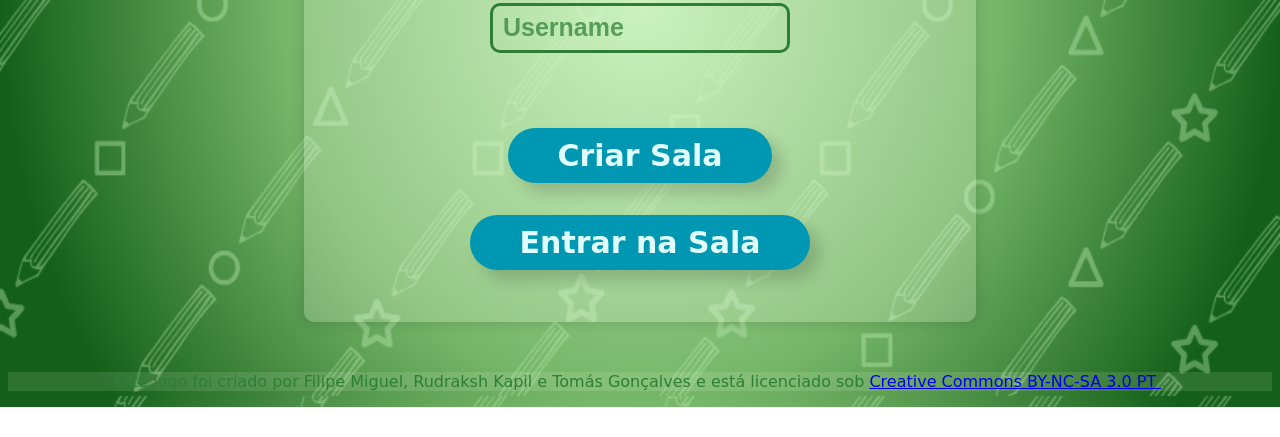
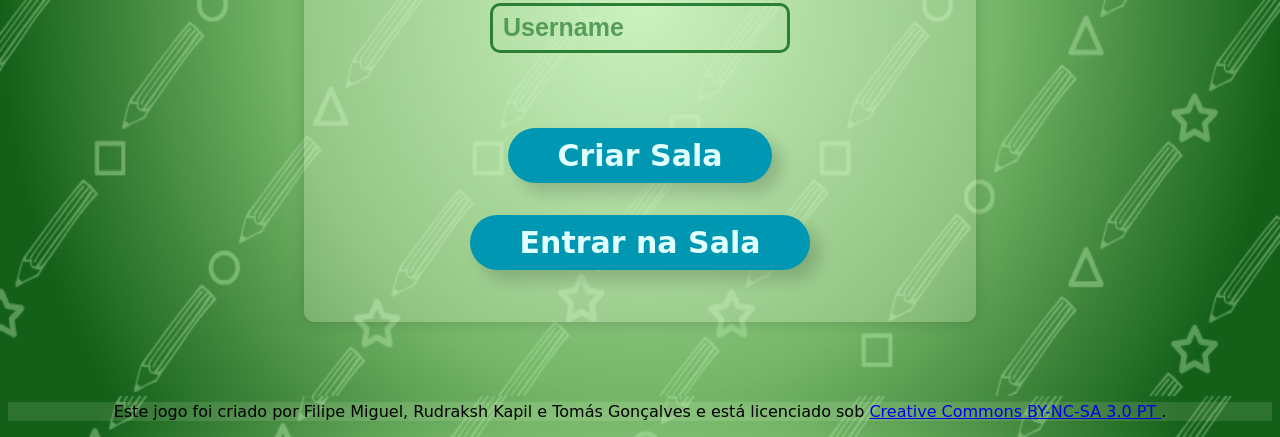
Before and after one commit to filipemiguel7/Draw-Guess, a website: page public/criar.html in a window 1280 px wide. Shown: the part 404-841 px from the top of the page. Before the commit the page ends 811 px from the top, so only its background shows below. Drawn offline with nearby package versions, Linux system fonts and the light colour scheme; no server answers.

Commit message:
Update criar.html

```diff
--- a/public/criar.html
+++ b/public/criar.html
@@ -105,7 +105,7 @@
         <br>
         <button style="margin-bottom: 5%;" onclick="Entrar()">Entrar na Sala</button>
         </div></center>
-        <footer style="text-align: center; margin-top: 50px; color:#2d7f35; font-size:16px; background-color:#fffdea1c;">
+        <footer style="text-align: center; margin-top: 80px; color:rgb(0, 0, 0); font-size:16px; background-color:#fffdea1c;">
   <p>
     Este jogo foi criado por Filipe Miguel, Rudraksh Kapil e Tomás Gonçalves e está licenciado sob
     <a href="https://creativecommons.org/licenses/by-nc-sa/3.0/pt/" target="_blank">
```
